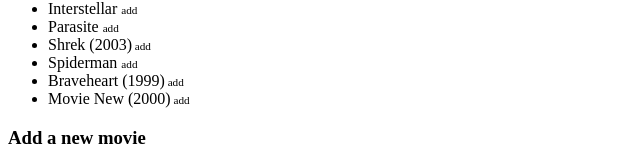
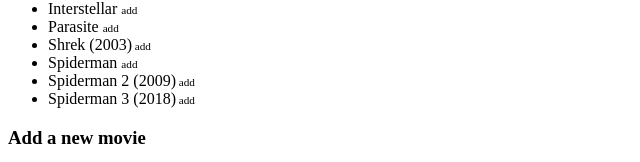
Before and after one commit to serhat-bca/ch2_mern_shared, a React (Vite) app in the folder movie-app-jsonserver/: page / in a window 1280 px wide. Shown: the part 184-346 px from the top of the page, without its empty margins (0-640 px from the left). Built offline with nearby package versions, Linux system fonts and the light colour scheme; data requests are answered from the project's data file.

Commit message:
notification added.

```diff
--- a/movie-app-jsonserver/db.json
+++ b/movie-app-jsonserver/db.json
@@ -33,16 +33,16 @@
       "releaseYear": null
     },
     {
-      "id": "c4fe",
-      "title": "Braveheart",
+      "id": "8a13",
+      "title": "Spiderman 2",
       "watchlist": false,
-      "releaseYear": 1999
+      "releaseYear": 2009
     },
     {
-      "id": "50d4",
-      "title": "Movie New",
+      "id": "0e36",
+      "title": "Spiderman 3",
       "watchlist": false,
-      "releaseYear": 2000
+      "releaseYear": 2018
     }
   ]
 }
--- a/movie-app-jsonserver/src/App.jsx
+++ b/movie-app-jsonserver/src/App.jsx
@@ -9,13 +9,20 @@
   const [movieName, setMovieName] = useState("");
   const [releaseYear, setReleaseYear] = useState("");
   const [toggle, setToggle] = useState(false);
+  const [notification, setNotification] = useState(null);
 
   useEffect(() => {
     // axios.get("http://localhost:3001/movies").then((response) => {
     //   console.log(response.data);
     //   setMovielist(response.data);
     // });
-    movieService.getAllMovies().then((movies) => setMovielist(movies));
+    movieService
+      .getAllMovies()
+      .then((movies) => setMovielist(movies))
+      .catch((e) => {
+        console.log("Server is down");
+        setMovielist(null);
+      });
   }, []);
 
   const filteredMovies = toggle
@@ -34,6 +41,10 @@
       };
       // make a post request to json-server
       const newMovie = await movieService.addMovie(mvObj);
+      setNotification(`A new movie added [${newMovie.title}]`);
+      setTimeout(() => {
+        setNotification(null);
+      }, 3000);
       setMovielist([...movielist, newMovie]);
       setMovieName("");
       setReleaseYear("");
@@ -45,10 +56,13 @@
       //   setReleaseYear("");
       // });
     } else {
-      alert("Please enter a movie name");
+      // alert("Please enter a movie name");
+      setNotification("Movie name is required!");
+      setTimeout(() => {
+        setNotification(null);
+      }, 3000);
       setReleaseYear("");
     }
-
     // setMovielist([...movielist, mvObj]);
   };
 
@@ -64,17 +78,27 @@
     // );
 
     // const updatedMovie = response.data;
-    const updatedMovie = await movieService.updateMovie(request);
+    try {
+      const updatedMovie = await movieService.updateMovie(request);
 
-    // update the movieList state with the updated movie
-    setMovielist(
-      movielist.map((m) => (m.id === updatedMovie.id ? updatedMovie : m))
-    );
+      // update the movieList state with the updated movie
+      setMovielist(
+        movielist.map((m) => (m.id === updatedMovie.id ? updatedMovie : m))
+      );
+    } catch (error) {
+      alert(`The movie [${movie.title}] is not in server.`);
+      setMovielist(movielist.filter((m) => m.id !== movie.id));
+    }
   };
+
+  if (movielist == null) {
+    return <p>Sorry. Server is down. Try Later</p>;
+  }
 
   return (
     <div>
       <h2>Movies</h2>
+      {notification && <p>{notification}</p>}
       <Toggle toggle={toggle} setToggle={setToggle} />
       <FilteredMovies
         filteredMovies={filteredMovies}
```
